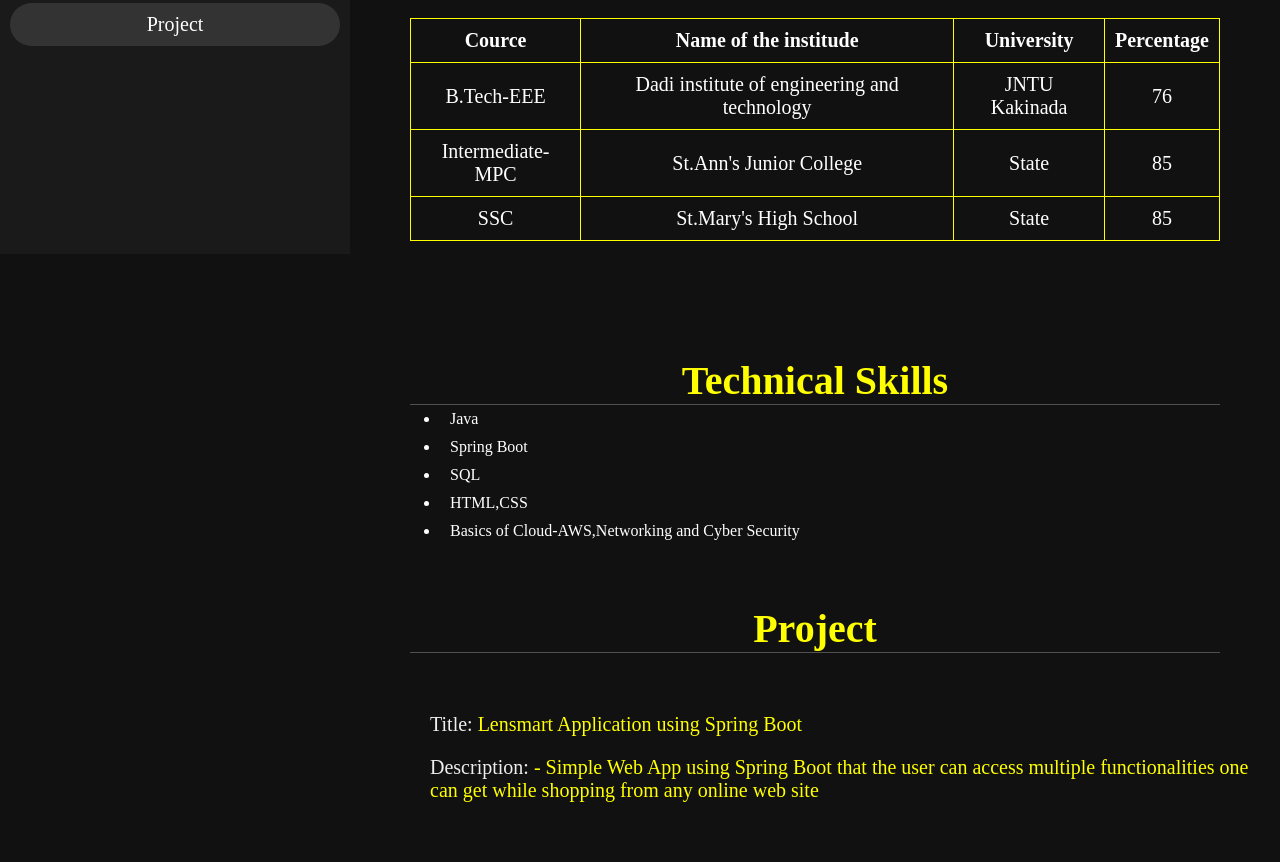
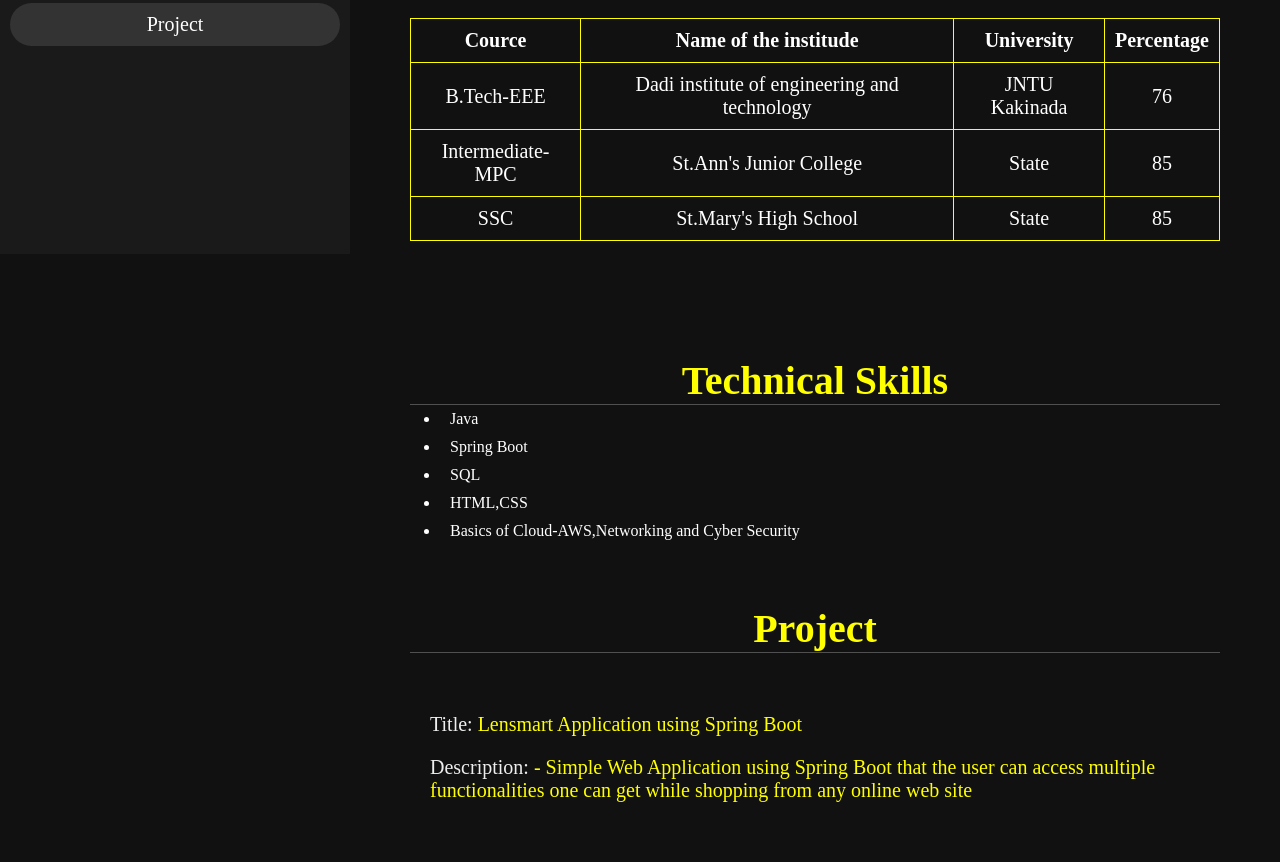
Before and after one commit to prasannachebolu/prasanna.github.io, a plain HTML site: page index.html in a window 1280 px wide. Shown: the part 546-1408 px from the top of the page. Drawn offline with Linux system fonts and the light colour scheme.

Commit message:
Update index.html

```diff
--- a/index.html
+++ b/index.html
@@ -83,7 +83,7 @@
         <div class="det">
             <!-- <h3><span>Role: </span>Lensmart Application using Spring Boot</h3>-->
     <h3><span>Title: </span>Lensmart Application using Spring Boot</h3>
-    <h3><span>Description: </span>- Simple Web App using Spring Boot that the  user can access multiple functionalities one can get while shopping from any online web site</h3>
+    <h3><span>Description: </span>- Simple Web Application  using Spring Boot that the  user can access multiple functionalities one can get while shopping from any online web site</h3>
             </div>
 </div>
 </section>
```
